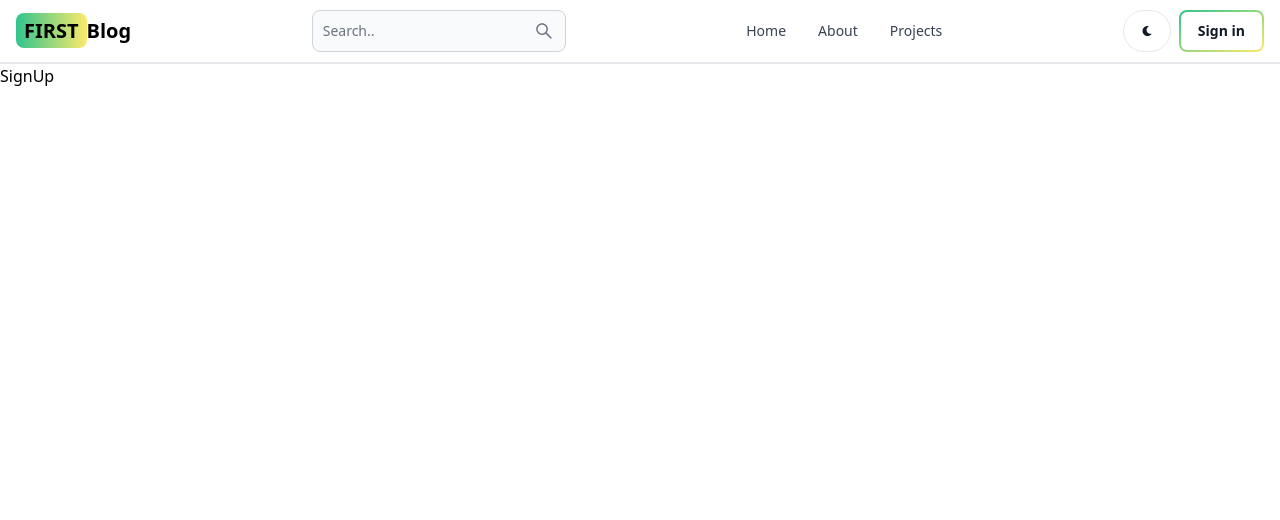
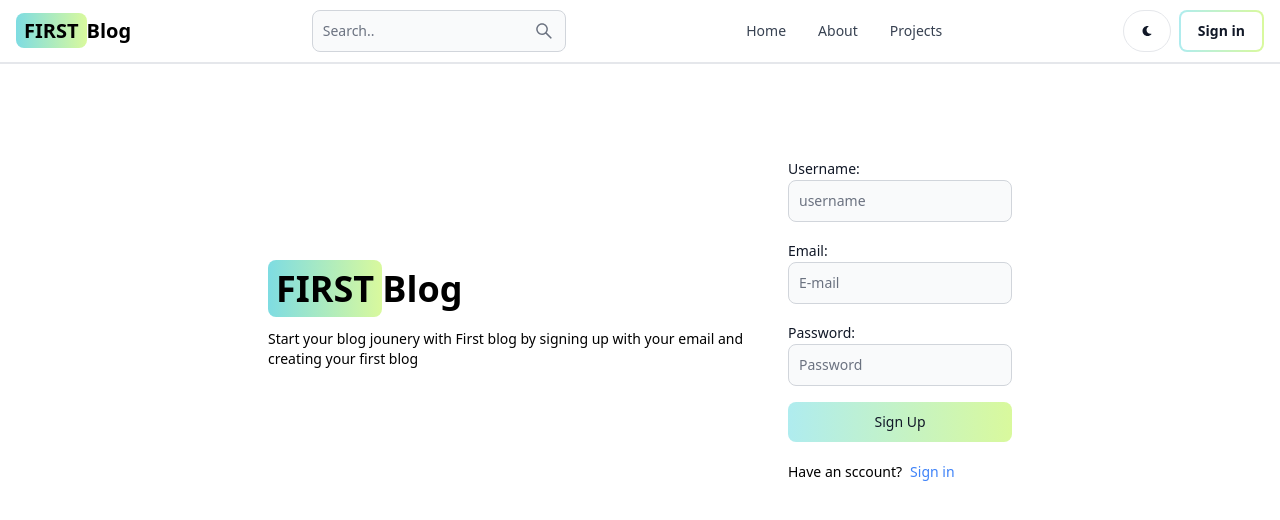
Before and after one commit to GODWIN-projects/mern-blog, a React (Vite) app in the folder client/: page /sign-up in a window 1280 px wide. Shown: the top 520 px of the page. Built offline with nearby package versions, Linux system fonts and the light colour scheme.

Commit message:
ui and functionality of signup page

```diff
--- a/client/src/components/Header.jsx
+++ b/client/src/components/Header.jsx
@@ -11,7 +11,7 @@ const Header = () => {
         <Link to="/" className=' self-center whitespace-nowrap
          text-sm sm:text-xl font-semibold dark:text-white'>
             <span className=' px-2 py-1 bg-gradient-to-r
-            from-green-400 to-yellow-200 rounded-lg'>FIRST</span>
+            from-teal-300 to-lime-200 rounded-lg'>FIRST</span>
             Blog
         </Link>
         <form>
@@ -30,9 +30,8 @@ const Header = () => {
                 <FaMoon />
             </Button>
             <Link to='/sign-in'>
-                <Button className='border-0 bg-gradient-to-br
-            from-green-400 to-yellow-200 rounded-lg
-             text-black font-semibold' outline>
+                <Button className='border-0 rounded-lg
+             text-black font-semibold' outline gradientDuoTone='tealToLime'>
                     Sign in
                 </Button>
             </Link>
--- a/client/src/pages/SignUp.jsx
+++ b/client/src/pages/SignUp.jsx
@@ -1,8 +1,124 @@
-import React from 'react'
+import React, { useState } from 'react';
+import { Link, useNavigate } from 'react-router-dom';
+import  { Alert, Button, Label, Spinner, TextInput } from 'flowbite-react';
+
 
 const SignUp = () => {
+
+  const [formData,setFormData] = useState({});
+  const [errorMessage,setErrorMessage] = useState(null);
+  const [loading,setLoading] = useState(false);
+  const navigate = useNavigate();
+
+  const handleChange= (e) =>{
+    setFormData({...formData, [e.target.id]: e.target.value.trim()});
+  }
+  const handleSubmit = async (e) =>{
+    e.preventDefault();
+    if (!formData.username || !formData.email || !formData.password){
+      return setErrorMessage("Please fill all the details");
+    };
+    try {
+      setLoading(true);
+      setErrorMessage(null);
+      const res = await fetch('/api/auth/signup',{
+        method: 'POST',
+        headers: {'Content-Type': 'application/json'},
+        body: JSON.stringify(formData),
+      });
+      const data = await res.json();
+      if (data.success == false){
+        return setErrorMessage(data.message);
+      };
+      setLoading(false);
+      if (res.ok){
+        navigate('/sign-in');
+      }
+    } catch (err) {
+      setErrorMessage(err.message);
+    }
+  }
+
+
+
   return (
-    <div>SignUp</div>
+    <div className=' min-h-screen mt-20 '>
+      <div className='flex p-3 max-w-3xl mx-auto flex-col
+    md:flex-row md:items-center gap-5'>
+        {/* {left} */}
+        <div className='flex-1 '>
+          <Link to="/" className='text-4xl
+          font-bold dark:text-white'>
+              <span className=' px-2 py-1 bg-gradient-to-r
+              from-teal-300 to-lime-200 rounded-lg'>FIRST</span>
+              Blog
+          </Link>
+          <p className=' text-sm mt-5'>
+            Start your blog jounery with First blog by signing up with your
+            email and creating your first blog
+          </p>
+        </div>
+        {/* {right} */}
+        <div >
+          <form className=' flex gap-4 flex-col flex-1' onSubmit={handleSubmit}>
+            <div>
+              <Label value='Username:'/>
+              <TextInput
+                type='text'
+                placeholder='username'
+                id='username'
+                onChange={handleChange}
+              />
+            </div>
+            <div>
+              <Label value='Email:'/>
+              <TextInput
+                type='email'
+                placeholder='E-mail'
+                id='email'
+                onChange={handleChange}
+              />
+            </div>
+            <div>
+              <Label value='Password:'/>
+              <TextInput
+                type='password'
+                placeholder='Password'
+                id='password'
+                onChange={handleChange}
+              />
+            </div>
+            <Button className=' border-0' type='submit'
+            gradientDuoTone='tealToLime' disabled={loading}>
+              {
+                loading ? (
+                  <>
+                    <Spinner size='sm'/>
+                    <span className='pl-3'>Loading...</span>
+                  </>
+                )
+                : 'Sign Up'
+              }
+            </Button>
+          </form>
+          <div className='flex gap-2 text-sm mt-5'>
+            <span>Have an sccount?</span>
+            <Link to='/sign-in' className=' text-blue-500'>
+              Sign in
+            </Link>
+          </div>
+          <div>
+            {
+              errorMessage && (
+                <Alert className='mt-5' color='failure'>
+                  {errorMessage}
+                </Alert>
+              )
+            }
+          </div>
+        </div>
+      </div>
+    </div>
   )
 }
 
--- a/client/vite.config.js
+++ b/client/vite.config.js
@@ -3,5 +3,13 @@ import react from '@vitejs/plugin-react-swc'
 
 // https://vitejs.dev/config/
 export default defineConfig({
+  server: {
+    proxy: {
+      '/api': {
+        target: 'http://localhost:3000',
+        secure: false,
+      },
+    },
+  },
   plugins: [react()],
 })
```
